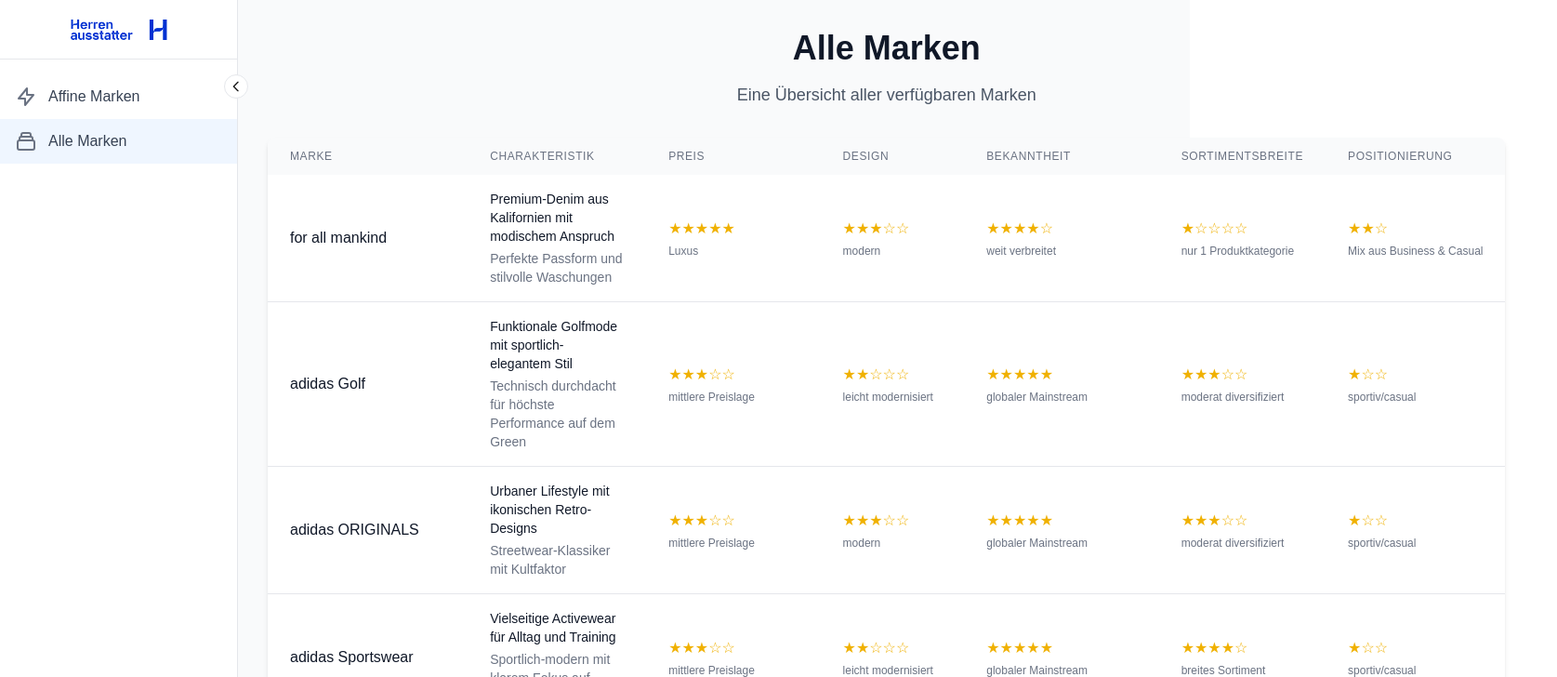
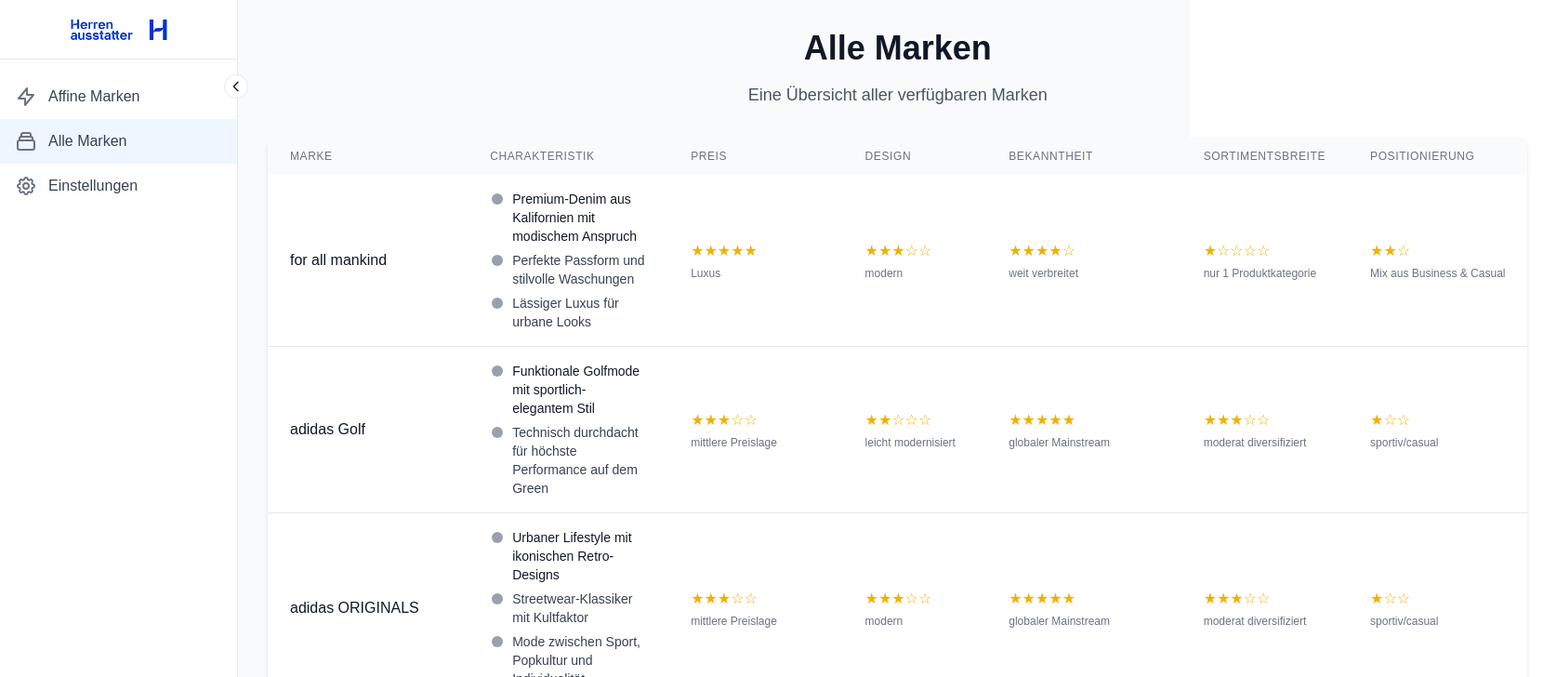
Before and after one commit to Vespus/brandaffiliation, a Next.js app: page /all-brands in a window 1280 px wide. Shown: the top 728 px of the page at 93% size, 1675 px wide, since content can reach past the window. Built offline with nearby package versions, Linux system fonts and the light colour scheme.

Commit message:
UI Opt Step 2

```diff
--- a/src/app/page.tsx
+++ b/src/app/page.tsx
@@ -9,12 +9,23 @@
 import AffinityResults from '@/components/AffinityResults';
 import { calculateAffinity } from '@/utils/affinity';
 
+const STORAGE_KEY = 'affineBrandsCount';
+
 export default function Home() {
   const [brands, setBrands] = useState<Brand[]>([]);
   const [loading, setLoading] = useState(true);
   const [error, setError] = useState<string | null>(null);
   const [selectedBrand, setSelectedBrand] = useState<Brand | null>(null);
   const [affinityWeight, setAffinityWeight] = useState(0.6); // Standardgewichtung: 60% Skalen, 40% Text
+  const [affineBrandsCount, setAffineBrandsCount] = useState(5);
+
+  useEffect(() => {
+    // Lade gespeicherte Einstellung beim Start
+    const savedCount = localStorage.getItem(STORAGE_KEY);
+    if (savedCount) {
+      setAffineBrandsCount(parseInt(savedCount));
+    }
+  }, []);
 
   useEffect(() => {
     async function fetchBrands() {
@@ -42,7 +53,7 @@
         affinity: calculateAffinity(selectedBrand, brand, affinityWeight)
       }))
       .sort((a, b) => b.affinity.overallSimilarity - a.affinity.overallSimilarity)
-      .slice(0, 5); // Zeige nur die Top 5 ähnlichsten Marken
+      .slice(0, affineBrandsCount);
   };
 
   if (loading) {
--- /dev/null
+++ b/src/app/settings/page.tsx
@@ -0,0 +1,32 @@
+'use client';
+
+import { useState, useEffect } from 'react';
+import Settings from '@/components/Settings';
+
+const STORAGE_KEY = 'affineBrandsCount';
+
+export default function SettingsPage() {
+  const [affineBrandsCount, setAffineBrandsCount] = useState(5);
+
+  useEffect(() => {
+    // Lade gespeicherte Einstellung beim Start
+    const savedCount = localStorage.getItem(STORAGE_KEY);
+    if (savedCount) {
+      setAffineBrandsCount(parseInt(savedCount));
+    }
+  }, []);
+
+  const handleAffineBrandsCountChange = (count: number) => {
+    setAffineBrandsCount(count);
+    localStorage.setItem(STORAGE_KEY, count.toString());
+  };
+
+  return (
+    <div className="bg-white rounded-xl shadow-lg overflow-hidden">
+      <Settings
+        defaultAffineBrandsCount={affineBrandsCount}
+        onAffineBrandsCountChange={handleAffineBrandsCountChange}
+      />
+    </div>
+  );
+}
--- a/src/components/AffinitySlider.tsx
+++ b/src/components/AffinitySlider.tsx
@@ -5,15 +5,12 @@
 
 export default function AffinitySlider({ value, onChange }: AffinitySliderProps) {
   return (
-    <div className="bg-white rounded-lg shadow-md p-6">
-      <div className="flex items-center justify-between mb-4">
-        <h3 className="text-lg font-semibold text-gray-900">Affinitätsgewichtung</h3>
-        <div className="text-sm text-gray-600">
-          {value === 0 ? 'Nur Skalen' : value === 1 ? 'Nur Text' : `${Math.round((1 - value) * 100)}% Skalen, ${Math.round(value * 100)}% Text`}
-        </div>
-      </div>
+    <div className="bg-white rounded-lg shadow-sm border border-gray-100 p-6">
+      <label className="block text-sm font-medium text-gray-700 mb-2">
+        Affinitätsgewichtung
+      </label>
 
-      <div className="relative">
+      <div className="flex items-center space-x-4">
         <input
           type="range"
           min="0"
@@ -21,20 +18,21 @@
           step="0.01"
           value={value}
           onChange={(e) => onChange(parseFloat(e.target.value))}
-          className="w-full h-2 bg-gray-200 rounded-lg appearance-none cursor-pointer accent-blue-600"
+          className="flex-1 h-2 bg-gray-200 rounded-lg appearance-none cursor-pointer accent-blue-600"
         />
-        <div className="absolute top-0 left-0 w-full h-2 pointer-events-none">
-          <div
-            className="h-full bg-blue-600 rounded-lg"
-            style={{ width: `${value * 100}%` }}
-          />
-        </div>
+        <span className="text-sm font-medium text-gray-900 min-w-[7rem] text-right">
+          {value === 0
+            ? 'Nur Skalen'
+            : value === 1
+              ? 'Nur Text'
+              : `${Math.round((1 - value) * 100)}% / ${Math.round(value * 100)}%`
+          }
+        </span>
       </div>
 
-      <div className="flex justify-between mt-2 text-sm text-gray-600">
-        <span>Nur Skalen</span>
-        <span>Nur Text</span>
-      </div>
+      <p className="mt-1 text-sm text-gray-500">
+        Gewichtung zwischen Skalen- und Text-basierter Affinität
+      </p>
     </div>
   );
 }
--- a/src/components/BrandDetails.tsx
+++ b/src/components/BrandDetails.tsx
@@ -44,6 +44,9 @@
               <p className="text-gray-700 leading-relaxed">{brand['Kurzcharakteristik 1']}</p>
               {brand['Kurzcharakteristik 2'] && (
                 <p className="text-gray-700 leading-relaxed">{brand['Kurzcharakteristik 2']}</p>
+              )}
+              {brand['Kurzcharakteristik 3 (optional)'] && (
+                <p className="text-gray-700 leading-relaxed">{brand['Kurzcharakteristik 3 (optional)']}</p>
               )}
             </div>
           </section>
--- a/src/components/BrandTable.tsx
+++ b/src/components/BrandTable.tsx
@@ -44,10 +44,30 @@
                 <div className="font-medium text-gray-900">{brand.Marke}</div>
               </td>
               <td className="px-6 py-4">
-                <div className="text-sm text-gray-900">{brand['Kurzcharakteristik 1']}</div>
-                {brand['Kurzcharakteristik 2'] && (
-                  <div className="text-sm text-gray-500 mt-1">{brand['Kurzcharakteristik 2']}</div>
-                )}
+                <ul className="space-y-1.5">
+                  <li className="flex items-start">
+                    <svg className="w-4 h-4 text-gray-400 mt-0.5 mr-2 flex-shrink-0" fill="currentColor" viewBox="0 0 8 8">
+                      <circle cx="4" cy="4" r="3" />
+                    </svg>
+                    <span className="text-sm text-gray-900">{brand['Kurzcharakteristik 1']}</span>
+                  </li>
+                  {brand['Kurzcharakteristik 2'] && (
+                    <li className="flex items-start">
+                      <svg className="w-4 h-4 text-gray-400 mt-0.5 mr-2 flex-shrink-0" fill="currentColor" viewBox="0 0 8 8">
+                        <circle cx="4" cy="4" r="3" />
+                      </svg>
+                      <span className="text-sm text-gray-700">{brand['Kurzcharakteristik 2']}</span>
+                    </li>
+                  )}
+                  {brand['Kurzcharakteristik 3 (optional)'] && (
+                    <li className="flex items-start">
+                      <svg className="w-4 h-4 text-gray-400 mt-0.5 mr-2 flex-shrink-0" fill="currentColor" viewBox="0 0 8 8">
+                        <circle cx="4" cy="4" r="3" />
+                      </svg>
+                      <span className="text-sm text-gray-700">{brand['Kurzcharakteristik 3 (optional)']}</span>
+                    </li>
+                  )}
+                </ul>
               </td>
               <td className="px-6 py-4 whitespace-nowrap">
                 <ScaleDisplay value={brand.Preis} label={preisLabels[brand.Preis]} maxStars={5} />
--- /dev/null
+++ b/src/components/Settings.tsx
@@ -0,0 +1,47 @@
+'use client';
+
+import { useState } from 'react';
+
+interface SettingsProps {
+  defaultAffineBrandsCount: number;
+  onAffineBrandsCountChange: (count: number) => void;
+}
+
+export default function Settings({ defaultAffineBrandsCount, onAffineBrandsCountChange }: SettingsProps) {
+  const [affineBrandsCount, setAffineBrandsCount] = useState(defaultAffineBrandsCount);
+
+  const handleChange = (value: number) => {
+    setAffineBrandsCount(value);
+    onAffineBrandsCountChange(value);
+  };
+
+  return (
+    <div className="p-6 space-y-6">
+      <h2 className="text-xl font-bold text-gray-900">Einstellungen</h2>
+
+      <div className="space-y-4">
+        <div>
+          <label className="block text-sm font-medium text-gray-700 mb-2">
+            Anzahl affiner Marken
+          </label>
+          <div className="flex items-center space-x-4">
+            <input
+              type="range"
+              min="1"
+              max="20"
+              value={affineBrandsCount}
+              onChange={(e) => handleChange(parseInt(e.target.value))}
+              className="flex-1 h-2 bg-gray-200 rounded-lg appearance-none cursor-pointer accent-blue-600"
+            />
+            <span className="text-sm font-medium text-gray-900 min-w-[2rem] text-center">
+              {affineBrandsCount}
+            </span>
+          </div>
+          <p className="mt-1 text-sm text-gray-500">
+            Wählen Sie die Anzahl der angezeigten affinen Marken (1-20)
+          </p>
+        </div>
+      </div>
+    </div>
+  );
+}
--- a/src/components/SideMenu.tsx
+++ b/src/components/SideMenu.tsx
@@ -25,6 +25,16 @@
       icon: (
         <svg className="w-6 h-6" fill="none" stroke="currentColor" viewBox="0 0 24 24">
           <path strokeLinecap="round" strokeLinejoin="round" strokeWidth={2} d="M19 11H5m14 0a2 2 0 012 2v6a2 2 0 01-2 2H5a2 2 0 01-2-2v-6a2 2 0 012-2m14 0V9a2 2 0 00-2-2M5 11V9a2 2 0 012-2m0 0V5a2 2 0 012-2h6a2 2 0 012 2v2M7 7h10" />
+        </svg>
+      ),
+    },
+    {
+      title: 'Einstellungen',
+      path: '/settings',
+      icon: (
+        <svg className="w-6 h-6" fill="none" stroke="currentColor" viewBox="0 0 24 24">
+          <path strokeLinecap="round" strokeLinejoin="round" strokeWidth={2} d="M10.325 4.317c.426-1.756 2.924-1.756 3.35 0a1.724 1.724 0 002.573 1.066c1.543-.94 3.31.826 2.37 2.37a1.724 1.724 0 001.065 2.572c1.756.426 1.756 2.924 0 3.35a1.724 1.724 0 00-1.066 2.573c.94 1.543-.826 3.31-2.37 2.37a1.724 1.724 0 00-2.572 1.065c-.426 1.756-2.924 1.756-3.35 0a1.724 1.724 0 00-2.573-1.066c-1.543.94-3.31-.826-2.37-2.37a1.724 1.724 0 00-1.065-2.572c-1.756-.426-1.756-2.924 0-3.35a1.724 1.724 0 001.066-2.573c-.94-1.543.826-3.31 2.37-2.37.996.608 2.296.07 2.572-1.065z" />
+          <path strokeLinecap="round" strokeLinejoin="round" strokeWidth={2} d="M15 12a3 3 0 11-6 0 3 3 0 016 0z" />
         </svg>
       ),
     },
```
